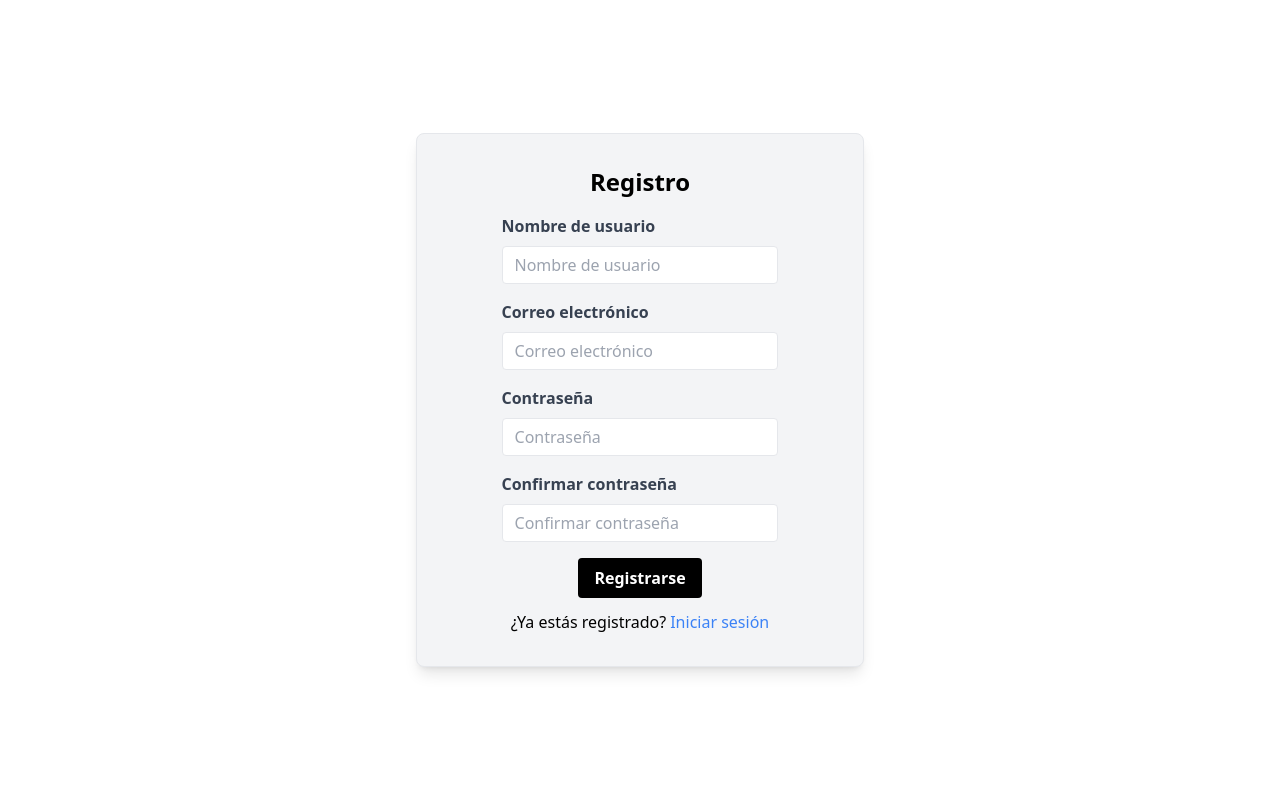
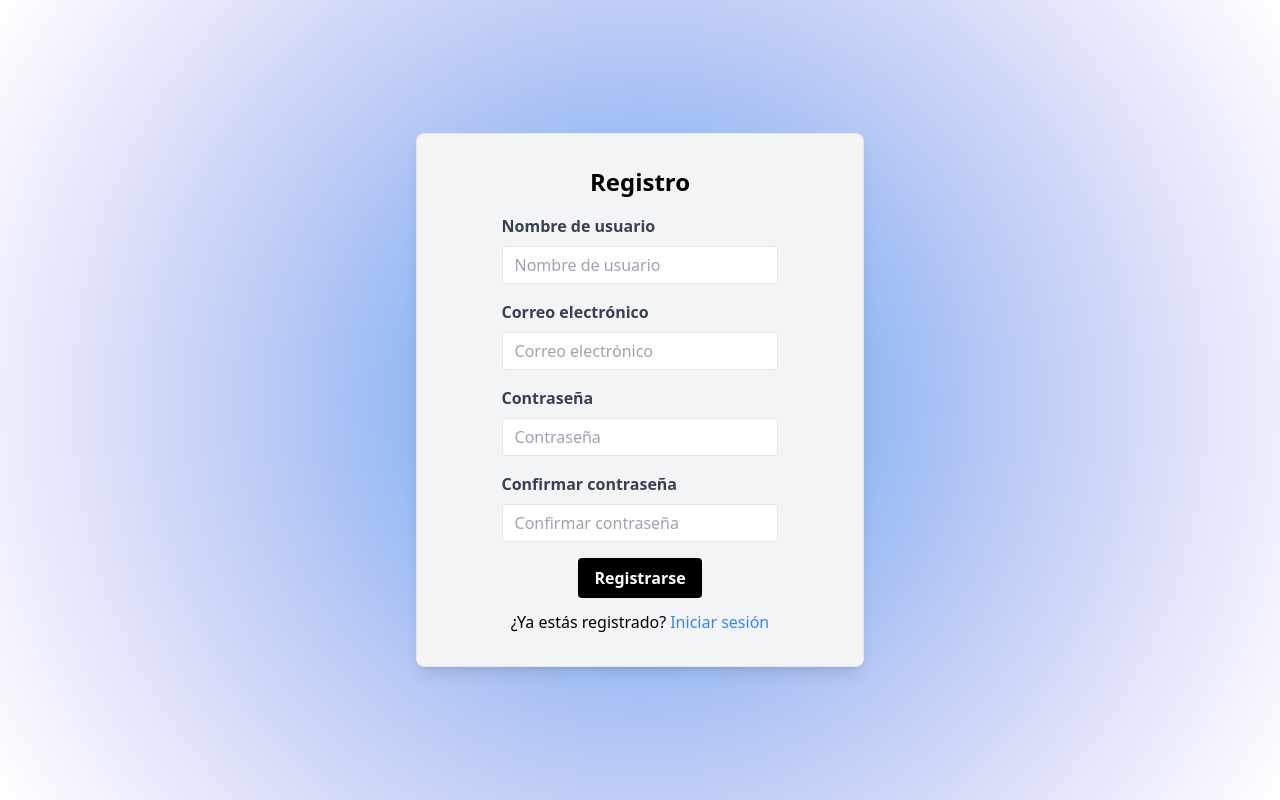
Before and after one commit to No-Country/s7-11-t-javareact, a React (Vite) app in the folder client/: page /register in a window 1280 px wide. Built offline with nearby package versions, Linux system fonts and the light colour scheme.

Commit message:
Style(pages): Add css clases

```diff
--- a/client/src/pages/LandingPage/LandingPage.jsx
+++ b/client/src/pages/LandingPage/LandingPage.jsx
@@ -13,7 +13,7 @@ const LandingPage = () => {
   };
 
   return (
-    <div className="flex flex-col lg:grid lg:grid-cols-2 gap-4 h-screen lg:bg-gray-200">
+    <div className="flex flex-col lg:grid lg:grid-cols-2 gap-4 h-screen bg-landing-page">
       <div className="flex flex-col gap-11 lg:self-start lg:h-full text-center">
         {/*  div 1 *lg:bg-gray-200 */}
         <h2 className="text-2xl font-bold pt-[5%]">Compra LISTo</h2>
--- a/client/src/pages/Register/index.jsx
+++ b/client/src/pages/Register/index.jsx
@@ -3,7 +3,7 @@ import { Link } from "react-router-dom";
 const Register = () => {
   return (
     <div
-      className="grid  min-h-screen bg-cover bg-center bg-fixed"
+      className="grid  min-h-screen bg-cover bg-center bg-fixed bg-gradient"
       style={{ backgroundColor: `white` }}
     >
       <div className="grid justify-items-center items-center h-full p-4 ">
```
